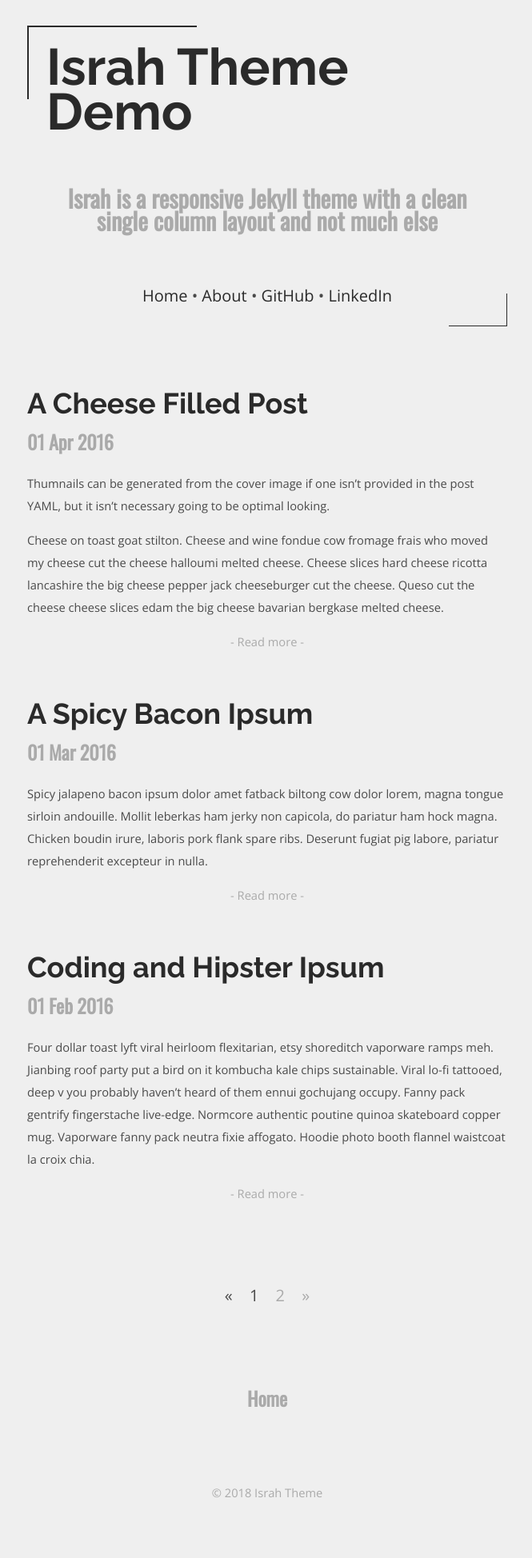
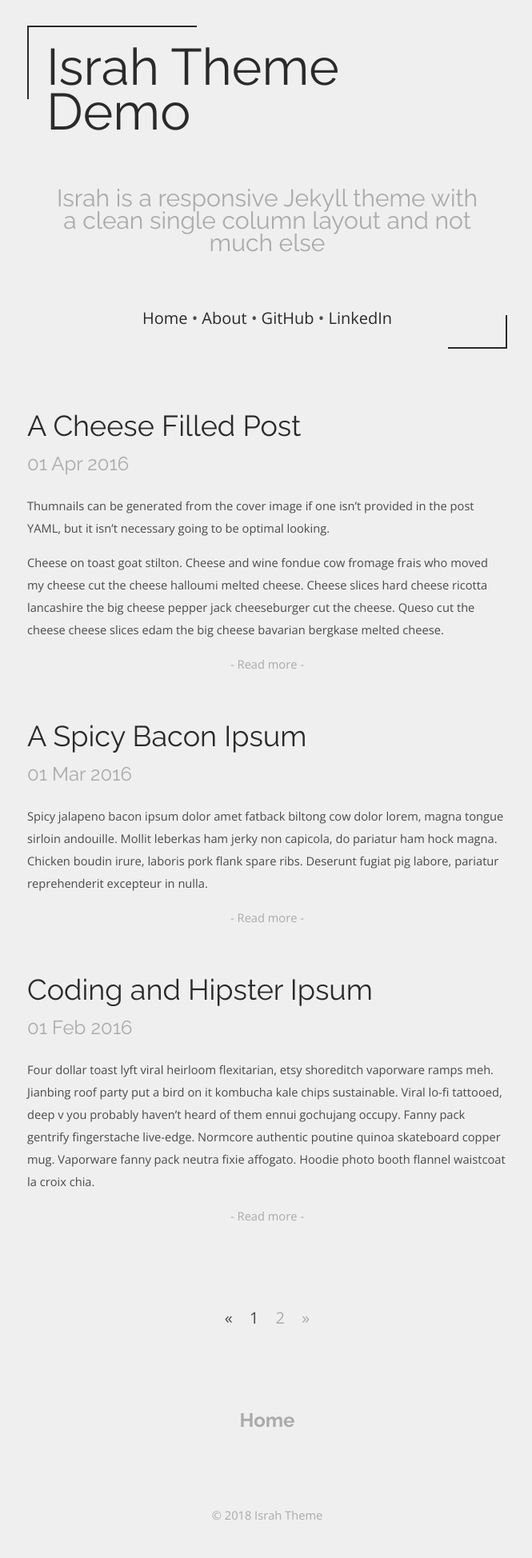
Before and after one commit to ezrasavard/israh-jekyll-theme, a Jekyll site: the page built from index.html, in a window 1280 px wide. Shown: the whole page at 80% size, without its empty margins (306-971 px from the left). Built offline with Jekyll 4.4.1, drawn with Linux system fonts in a browser that asks for light colours; some web fonts are replaced; the list of posts is cut into pages by our own code; before the commit the page ends 1920 px from its top, so only the background shows below that.

Commit message:
font exploration time, though might want to move to tachyons due to user defined style sheet issues

```diff
--- a/_sass/israh.scss
+++ b/_sass/body.scss
@@ -8,103 +8,11 @@ body {
   line-height: 28px;
   font-size: 11pt;
   background-color: $bg-color;
-  font-family: 'Open Sans', sans-serif;
+  font-family: $body-font;
   font-weight: 400;
   color: $normal-color;
   -webkit-font-smoothing: antialiased;
   -webkit-text-size-adjust: 100%;
-}
-
-.topbar {
-  margin: 0px auto 20px;
-  max-width: $column_width;
-  position: relative;
-  .top-left-graphics-box {
-    width: 35%;
-    height: 90px;
-    position: absolute;
-    z-index: 1;
-    top: 0px;
-    left: 0px;
-    border-left: 2px solid $dark-color;
-    border-top: 2px solid $dark-color;
-    @media (max-width: $column-width-trigger) {
-      left: $column-padding;
-    }
-  }
-  .bottom-right-graphics-box {
-    width: 12%;
-    height: 40px;
-    position: absolute;
-    z-index: 1;
-    bottom: 0px;
-    right: 0px;
-    border-right: 1px solid $dark-color;
-    border-bottom: 1px solid $dark-color;
-    @media (max-width: $column-width-trigger) {
-      right: $column-padding;
-    }
-  }
-  .vanishing-box {
-    transition-duration: .5s;
-    max-height: 500px;
-    overflow: hidden;
-    @media (max-width: $column-width-trigger) {max-height: 0;}
-  }
-  .title-box {
-    position: relative;
-    z-index: 2;
-    width: $column-width;
-    margin-top: 32px;
-    margin-bottom: 0px;
-    margin-left: auto;
-    margin-right: auto;
-    @media (max-width: $column-width-trigger) {
-      width: auto;
-      padding-left: $column-padding;
-      padding-right: $column-padding;
-    }
-  }
-  nav {
-    position: relative;
-    z-index: 2;
-    padding-top: 24px;
-    padding-bottom: 24px;
-    margin-top: 24px;
-    margin-bottom: 80px;
-    font-size: 20px;
-    text-align: center;
-    @media (max-width: $column-width-trigger) {
-      max-width: 100%;
-      padding-left: $column-padding + 20px;
-      padding-right: $column-padding + 20px;
-    }
-  }
-  .navlink {
-    color: $dark-color;
-    &:hover,
-    &:focus, {
-      border-bottom: 1px solid $dark-color;
-    }
-  }
-  h1 {
-    color: $dark-color;
-    font-family: 'Raleway', Arial, sans-serif;
-    padding-top: 24px;
-    padding-left: 24px;
-    padding-right: 24px;
-    font-size: 64px;
-    line-height: 56px;
-  }
-  h2 {
-    color: $light-color;
-    font-family: 'Oswald', sans-serif;
-    font-size: 30px;
-    margin-top: 48px;
-    text-align: center;
-    margin-left: 30px;
-    margin-right: 30px;
-  }
 }
 
 /* Main Column */
@@ -121,17 +29,20 @@ main {
 .posttitle {
   h1 {
     color: $dark-color;
-    font-family: 'Raleway', Arial, sans-serif;
+    font-family: $title-font;
     margin-top: 20px;
     font-size: 36px;
     line-height: 32px;
+    font-weight: 400;
   }
   h2 {
-    font-family: 'Oswald', sans-serif;
+    font-family: $subtitle-font;
     color: $light-color;
     font-size: 24px;
     margin-top: 8px;
     margin-bottom: 24px;
+    font-weight: 400;
+
   }
 }
 
@@ -142,7 +53,7 @@ main {
 
 h1 {
   color: $dark-color;
-  font-family: 'Raleway', Arial, sans-serif;
+  font-family: $title-font;
   font-size: 30px;
   // line-height: 32px;
   margin-top: 32px;
@@ -150,7 +61,7 @@ h1 {
 }
 
 h2 {
-  font-family: 'Oswald', sans-serif;
+  font-family: $subtitle-font;
   color: $light-color;
   font-size: 24px;
   margin-top: 32px;
--- /dev/null
+++ b/_sass/topbar.scss
@@ -0,0 +1,95 @@
+.topbar {
+    margin: 0px auto 20px;
+    max-width: $column_width;
+    position: relative;
+    .top-left-graphics-box {
+      width: 35%;
+      height: 90px;
+      position: absolute;
+      z-index: 1;
+      top: 0px;
+      left: 0px;
+      border-left: 2px solid $dark-color;
+      border-top: 2px solid $dark-color;
+      @media (max-width: $column-width-trigger) {
+        left: $column-padding;
+      }
+    }
+    .bottom-right-graphics-box {
+      width: 12%;
+      height: 40px;
+      position: absolute;
+      z-index: 1;
+      bottom: 0px;
+      right: 0px;
+      border-right: 2px solid $dark-color;
+      border-bottom: 2px solid $dark-color;
+      @media (max-width: $column-width-trigger) {
+        right: $column-padding;
+      }
+    }
+    .vanishing-box {
+      transition-duration: .5s;
+      max-height: 500px;
+      overflow: hidden;
+      @media (max-width: $column-width-trigger) {max-height: 0;}
+    }
+    .title-box {
+      position: relative;
+      z-index: 2;
+      width: $column-width;
+      margin-top: 32px;
+      margin-bottom: 0px;
+      margin-left: auto;
+      margin-right: auto;
+      @media (max-width: $column-width-trigger) {
+        width: auto;
+        padding-left: $column-padding;
+        padding-right: $column-padding;
+      }
+    }
+    nav {
+      position: relative;
+      z-index: 2;
+      padding-top: 24px;
+      padding-bottom: 24px;
+      margin-top: 24px;
+      margin-bottom: 80px;
+      font-size: 20px;
+      text-align: center;
+      @media (max-width: $column-width-trigger) {
+        max-width: 100%;
+        padding-left: $column-padding + 20px;
+        padding-right: $column-padding + 20px;
+      }
+    }
+    .navlink {
+      color: $dark-color;
+      &:hover,
+      &:focus, {
+        border-bottom: 1px solid $dark-color;
+      }
+    }
+    h1 {
+      color: $dark-color;
+      font-family: $page-title-font;
+      padding-top: 24px;
+      padding-left: 24px;
+      padding-right: 24px;
+      font-size: 64px;
+      line-height: 56px;
+      font-weight: 400;
+
+    }
+    h2 {
+      color: $light-color;
+      font-family: $page-subtitle-font;
+      font-size: 30px;
+      margin-top: 48px;
+      text-align: center;
+      margin-left: 30px;
+      margin-right: 30px;
+      font-weight: 400;
+
+    }
+  }
--- a/css/main.scss
+++ b/css/main.scss
@@ -1,6 +1,8 @@
 ---
 # Front matter comment to ensure Jekyll properly reads file.
 ---
+
+@import url('https://fonts.googleapis.com/css?family=Aldrich|Basic|Cabin+Condensed|Candal|Carter+One|Fredericka+the+Great|Racing+Sans+One|Squada+One|Viga');
 
 /* Text colors */
 $highlight-color: #f87808;
@@ -19,5 +21,26 @@ $column-width: 600px;
 $column-padding: 30px;
 $column-width-trigger: $column-width + 2*$column-padding;
 
-@import "israh";
+// $title-font: 'Raleway', Arial, sans-serif;
+// $subtitle-font: 'Oswald', sans-serif;
+
+// font-family: 'Aldrich', sans-serif;
+// font-family: 'Basic', sans-serif;
+// font-family: 'Viga', sans-serif;
+// font-family: 'Carter One', cursive;
+// font-family: 'Squada One', cursive;
+// font-family: 'Candal', sans-serif;
+// font-family: 'Squada One', cursive;
+// font-family: 'Fredericka the Great', cursive;
+// font-family: 'Racing Sans One', cursive;
+
+/* Fonts */
+$title-font: 'Raleway', Arial, sans-serif;
+$subtitle-font: $title-font;
+$page-title-font: $title-font;
+$page-subtitle-font: $subtitle-font;
+$body-font: 'Open Sans', sans-serif;
+
+@import "topbar";
+@import "body";
 @import "syntax";
```
Also changed, not shown: media/favicons/red.png (deleted).
